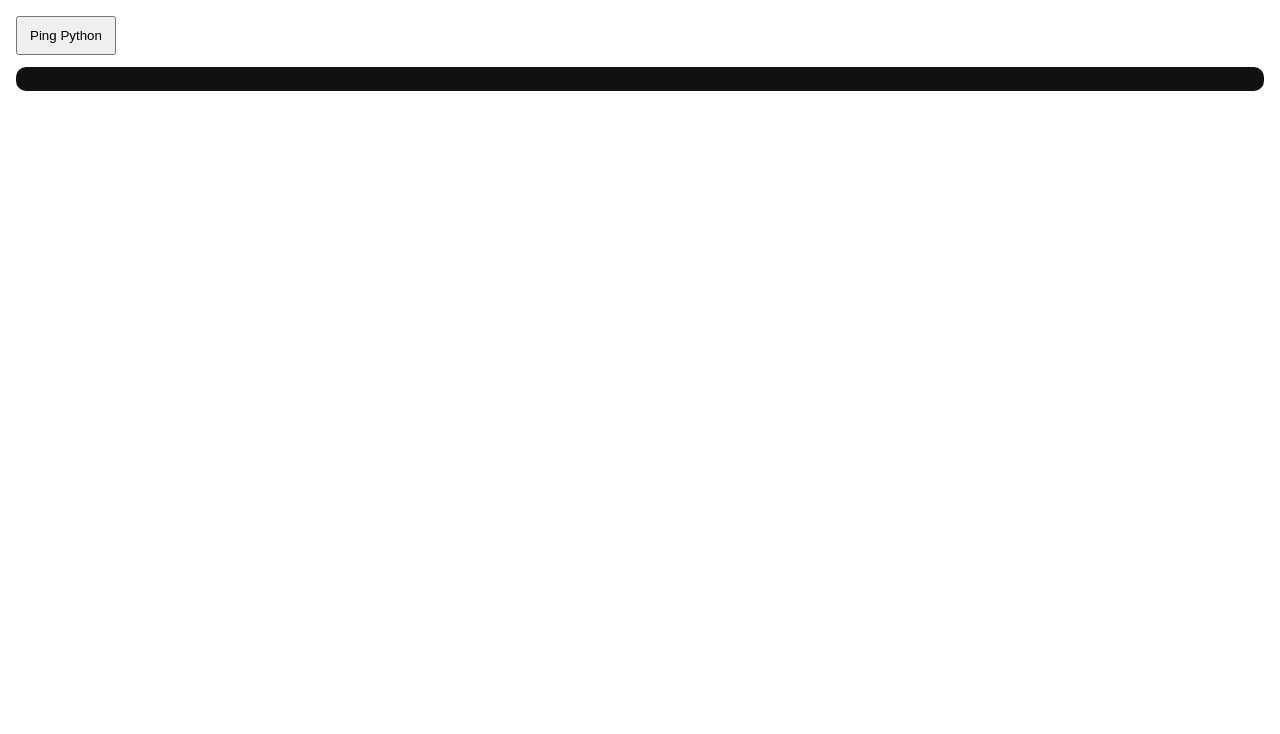
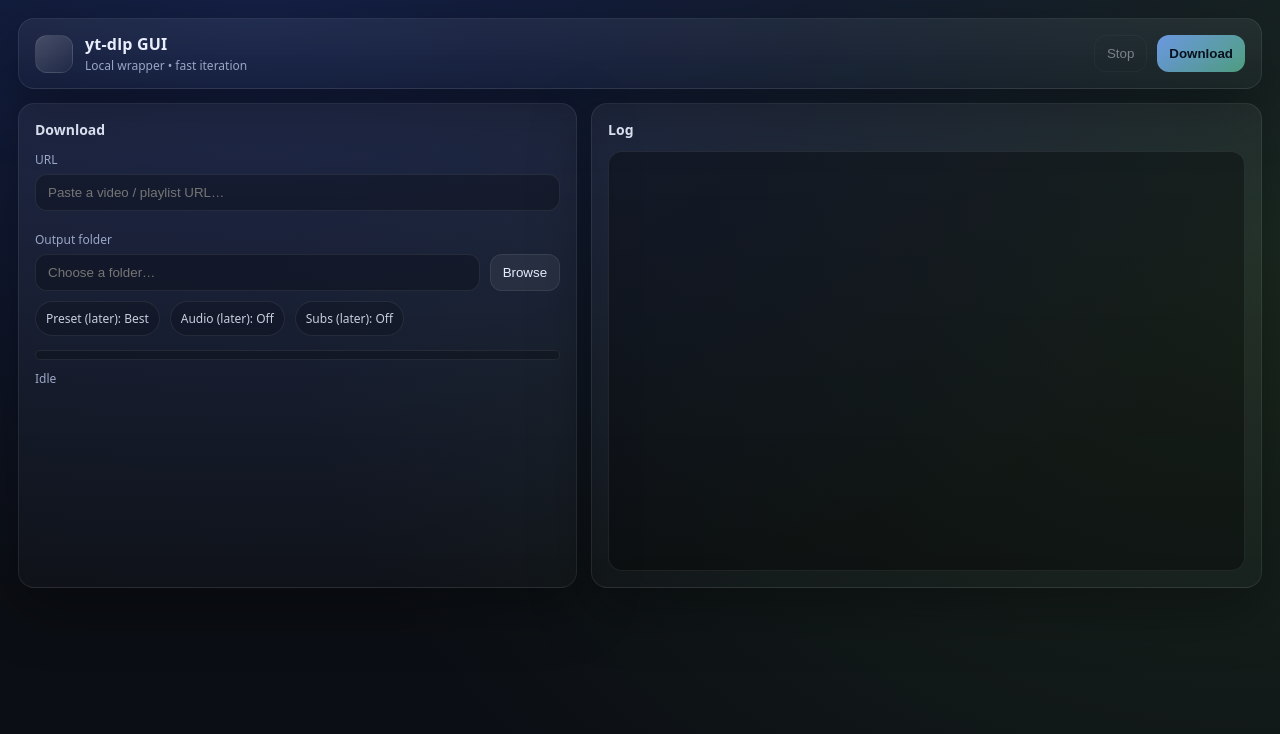
Before and after one commit to Perhaskadas/yt-dl_GUI, a plain HTML site: page src/ui/index.html in a window 1280 px wide. Drawn offline with Linux system fonts and the light colour scheme.

Commit message:
First draft of UI layout and functionality with new styles and event handlers

```diff
--- a/src/ui/app.css
+++ b/src/ui/app.css
@@ -1,3 +1,146 @@
-body { font-family: system-ui; margin: 16px; }
-button { padding: 10px 12px; }
-pre { margin-top: 12px; background: #111; color: #eee; padding: 12px; border-radius: 10px; }
+:root {
+  --bg: #0b0e14;
+  --card: #121826;
+  --card2: #0f1420;
+  --text: #e8eefc;
+  --muted: #9aa7c7;
+  --line: rgba(255,255,255,0.08);
+  --shadow: 0 18px 60px rgba(0,0,0,0.35);
+  --r: 16px;
+}
+
+* { box-sizing: border-box; }
+html, body { height: 100%; }
+body {
+  margin: 0;
+  font-family: system-ui, -apple-system, Segoe UI, Roboto, Arial, sans-serif;
+  background: radial-gradient(1200px 600px at 20% 0%, #142046, transparent),
+              radial-gradient(1000px 800px at 100% 30%, #1b2a1e, transparent),
+              var(--bg);
+  color: var(--text);
+}
+
+.app { padding: 18px; }
+
+.topbar {
+  display: flex;
+  align-items: center;
+  justify-content: space-between;
+  gap: 12px;
+  padding: 14px 16px;
+  border: 1px solid var(--line);
+  border-radius: var(--r);
+  background: linear-gradient(180deg, rgba(255,255,255,0.06), rgba(255,255,255,0.02));
+  box-shadow: var(--shadow);
+}
+
+.title { display: flex; align-items: center; gap: 12px; }
+.logo {
+  width: 38px; height: 38px; border-radius: 12px;
+  background: linear-gradient(135deg, rgba(255,255,255,0.18), rgba(255,255,255,0.04));
+  border: 1px solid var(--line);
+}
+.name { font-weight: 650; letter-spacing: 0.2px; }
+.sub { color: var(--muted); font-size: 12px; margin-top: 2px; }
+
+.actions { display: flex; gap: 10px; }
+
+.grid {
+  margin-top: 14px;
+  display: grid;
+  grid-template-columns: 1fr 1.2fr;
+  gap: 14px;
+}
+
+.card {
+  padding: 16px;
+  border: 1px solid var(--line);
+  border-radius: var(--r);
+  background: linear-gradient(180deg, rgba(255,255,255,0.05), rgba(255,255,255,0.02));
+  box-shadow: var(--shadow);
+}
+
+h2 { margin: 0 0 12px; font-size: 14px; color: rgba(232,238,252,0.92); }
+
+.label { display: block; margin: 10px 0 6px; font-size: 12px; color: var(--muted); }
+
+.input {
+  width: 100%;
+  padding: 10px 12px;
+  border-radius: 12px;
+  border: 1px solid var(--line);
+  background: rgba(0,0,0,0.25);
+  color: var(--text);
+  outline: none;
+}
+
+.input:focus {
+  border-color: rgba(120,170,255,0.5);
+  box-shadow: 0 0 0 3px rgba(120,170,255,0.12);
+}
+
+.row { display: flex; gap: 10px; margin-top: 10px; align-items: end; }
+.grow { flex: 1; }
+.row-end { display: flex; flex-direction: column; }
+
+.btn {
+  padding: 10px 12px;
+  border-radius: 12px;
+  border: 1px solid var(--line);
+  background: rgba(255,255,255,0.06);
+  color: var(--text);
+  cursor: pointer;
+}
+
+.btn:hover { background: rgba(255,255,255,0.10); }
+.btn:disabled { opacity: 0.45; cursor: not-allowed; }
+
+.btn.primary {
+  background: linear-gradient(135deg, rgba(120,170,255,0.85), rgba(120,255,200,0.55));
+  border: 0;
+  color: #08111e;
+  font-weight: 650;
+}
+
+.btn.ghost {
+  background: transparent;
+}
+
+.pill {
+  padding: 8px 10px;
+  border-radius: 999px;
+  border: 1px solid var(--line);
+  color: rgba(232,238,252,0.85);
+  background: rgba(0,0,0,0.18);
+  font-size: 12px;
+}
+
+.progress {
+  margin-top: 14px;
+  height: 10px;
+  border-radius: 999px;
+  border: 1px solid var(--line);
+  background: rgba(0,0,0,0.20);
+  overflow: hidden;
+}
+
+.progress-bar {
+  height: 100%;
+  background: linear-gradient(90deg, rgba(120,170,255,0.95), rgba(120,255,200,0.75));
+  width: 0%;
+  transition: width 180ms ease;
+}
+
+.muted { margin-top: 10px; font-size: 12px; color: var(--muted); }
+
+.log {
+  height: 420px;
+  overflow: auto;
+  margin: 0;
+  padding: 12px;
+  border-radius: 14px;
+  border: 1px solid var(--line);
+  background: rgba(0,0,0,0.35);
+  color: rgba(232,238,252,0.92);
+  white-space: pre-wrap;
+}
--- a/src/ui/app.js
+++ b/src/ui/app.js
@@ -1,4 +1,22 @@
-document.getElementById("btn").addEventListener("click", async () => {
-  const r = await pywebview.api.ping();
-  document.getElementById("out").textContent = r;
+const logEl = document.getElementById("log");
+const statusEl = document.getElementById("status");
+
+function log(line) {
+  logEl.textContent += line + "\n";
+  logEl.scrollTop = logEl.scrollHeight;
+}
+
+document.getElementById("btnBrowse").addEventListener("click", () => {
+  statusEl.textContent = "Browse (wired next step)";
+  log("[ui] browse clicked");
 });
+
+document.getElementById("btnDownload").addEventListener("click", () => {
+  statusEl.textContent = "Download (wired next step)";
+  log("[ui] download clicked");
+});
+
+document.getElementById("btnStop").addEventListener("click", () => {
+  statusEl.textContent = "Stop (wired next step)";
+  log("[ui] stop clicked");
+});
--- a/src/ui/index.html
+++ b/src/ui/index.html
@@ -2,11 +2,64 @@
 <html>
   <head>
     <meta charset="utf-8" />
+    <meta name="viewport" content="width=device-width, initial-scale=1" />
+    <title>yt-dlp GUI</title>
+    <link rel="stylesheet" href="./app.css" />
     <script defer src="./app.js"></script>
-    <link rel="stylesheet" href="./app.css" />
   </head>
+
   <body>
-    <button id="btn">Ping Python</button>
-    <pre id="out"></pre>
+    <div class="app">
+      <header class="topbar">
+        <div class="title">
+          <div class="logo"></div>
+          <div>
+            <div class="name">yt-dlp GUI</div>
+            <div class="sub">Local wrapper • fast iteration</div>
+          </div>
+        </div>
+
+        <div class="actions">
+          <button id="btnStop" class="btn ghost" disabled>Stop</button>
+          <button id="btnDownload" class="btn primary">Download</button>
+        </div>
+      </header>
+
+      <main class="grid">
+        <section class="card">
+          <h2>Download</h2>
+
+          <label class="label">URL</label>
+          <input id="url" class="input" placeholder="Paste a video / playlist URL…" />
+
+          <div class="row">
+            <div class="grow">
+              <label class="label">Output folder</label>
+              <input id="outDir" class="input" placeholder="Choose a folder…" />
+            </div>
+            <div class="row-end">
+              <label class="label">&nbsp;</label>
+              <button id="btnBrowse" class="btn">Browse</button>
+            </div>
+          </div>
+
+          <div class="row">
+            <div class="pill">Preset (later): Best</div>
+            <div class="pill">Audio (later): Off</div>
+            <div class="pill">Subs (later): Off</div>
+          </div>
+
+          <div class="progress">
+            <div class="progress-bar" style="width: 0%"></div>
+          </div>
+          <div class="muted" id="status">Idle</div>
+        </section>
+
+        <section class="card">
+          <h2>Log</h2>
+          <pre id="log" class="log"></pre>
+        </section>
+      </main>
+    </div>
   </body>
 </html>
```
